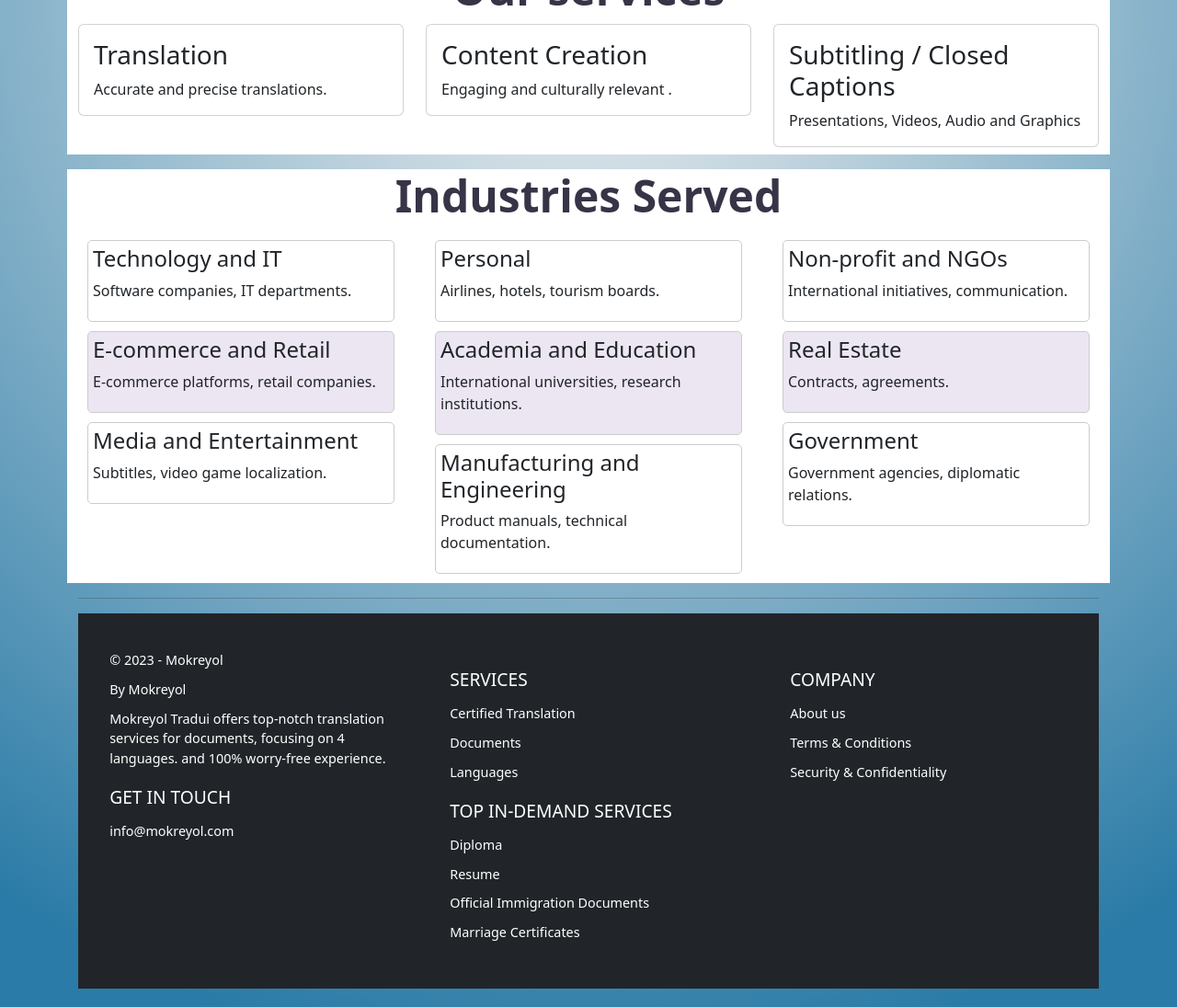
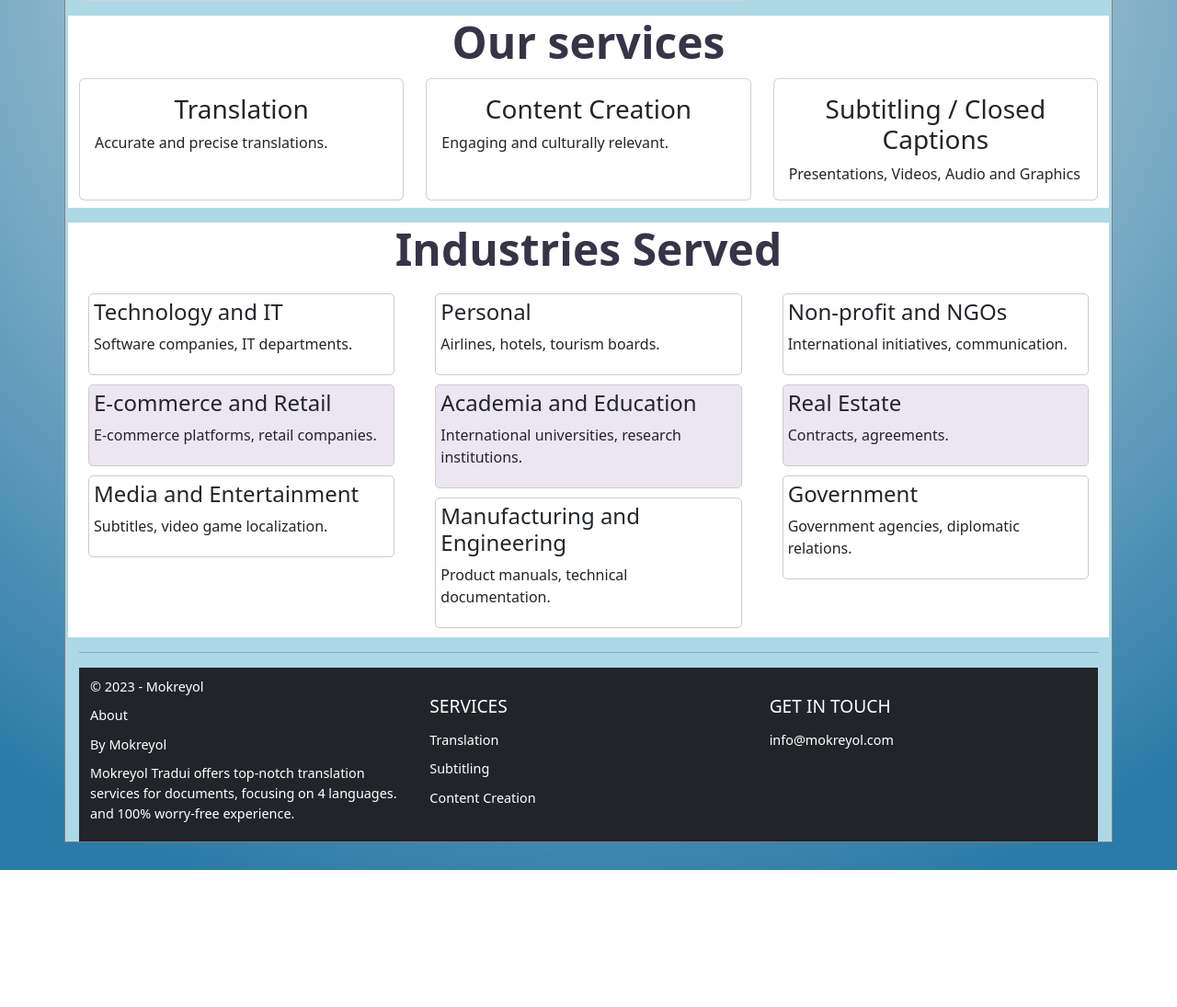
Before and after one commit to anditherobot/translationrequest, a Django app: page / in a window 1280 px wide. Shown: the part 1112-2207 px from the top of the page at 92% size. After the commit the page ends 2058 px from the top, so only its background shows below. Run offline with Django 3.2, Linux system fonts and the light colour scheme; some libraries are stand-ins or nearby versions.

Commit message:
styling progress, fixing card height, working, markup, new component, inclusiontags added

```diff
--- a/app/static/app/content/site.css
+++ b/app/static/app/content/site.css
@@ -1,6 +1,6 @@
 body {
     padding-top: 50px;
-    padding-bottom: 20px;
+    padding-bottom: 30px;
     background: rgb(240,240,240);
     background: -moz-radial-gradient(circle, rgba(240,240,240,1) 0%, rgba(42,123,167,1) 92%);
     background: -webkit-radial-gradient(circle, rgba(240,240,240,1) 0%, rgba(42,123,167,1) 92%);
@@ -10,6 +10,9 @@ body {
 
 /* Set padding to keep content from hitting the edges */
 .body-content {
+    background-color: lightblue;
+    border: 1px solid grey;
+    padding-top: 10px;
     padding-left: 15px;
     padding-right: 15px;
 }
--- a/app/templates/app/_languages.html
+++ b/app/templates/app/_languages.html
@@ -11,7 +11,7 @@
         text-align: center;
         border-radius: 0px;
         display: flex;
-        margin-top: 40px;
+        margin-top: 5px;
 
         border-radius: 10px;
     }
@@ -20,7 +20,7 @@
         display: flex;
         flex-direction: column;
         align-items: center;
-        margin-top: -80px;
+
         flex-grow: 1;
         padding: 5px;
 
--- a/app/templates/app/footer.html
+++ b/app/templates/app/footer.html
@@ -2,33 +2,25 @@
             <div class="row">
                 <div class="col-4">
                     <p>&copy; {{ year }} - Mokreyol</p>
-                    <p><a href="/"></a></p>
+                    <p><a href="/"> About</a></p>
                     <p>By Mokreyol</p>
                     <p>Mokreyol Tradui offers top-notch translation services for documents, focusing on 4 languages. and
                         100% worry-free experience.</p>
+
+                </div>
+                <div class="col-4">
+                    <h3>SERVICES</h3>
+                    <p><a href="#"> Translation</a></p>
+                    <p><a href="#/">Subtitling</a></p>
+                    <p><a href="#">Content Creation</a></p>
+
+                </div>
+                <div class="col-4">
                     <h3>GET IN TOUCH</h3>
                     <p><a href="mailto:info@formaltranslations.com">info@mokreyol.com</a></p>
                 </div>
-                <div class="col-4">
-                    <h3>SERVICES</h3>
-                    <p><a href="#">Certified Translation</a></p>
-                    <p><a href="#/">Documents</a></p>
-                    <p><a href="#">Languages</a></p>
-                    <h3>TOP IN-DEMAND SERVICES</h3>
-                    <p><a href="/documents/birth-certificate/">Diploma</a></p>
-                    <p><a href="/documents/passport/">Resume</a></p>
-                    <p><a href="/documents/id/">Official Immigration Documents</a></p>
-                    <p><a href="/documents/marriage-certificate/">Marriage Certificates</a></p>
 
-                </div>
 
-                <div class="col-4">
-                    <h3>COMPANY</h3>
-                    <p>About us</p>
-                    <p>Terms & Conditions</p>
-                    <p>Security & Confidentiality</p>
-
-                </div>
 
 
             </div>
@@ -37,7 +29,7 @@
 
 <style>
     footer {
-        padding: 20px 0;
+        padding: 10px 0;
         color: #fff;
         background-color: #333;
     }
@@ -50,11 +42,6 @@
         justify-content: space-between;
     }
 
-    footer .col-4 {
-        flex: 1 0 21%; /* This will make the columns responsive, taking 21% of the row width */
-        margin: 20px 2%; /* Some margin for spacing */
-        min-width: 200px; /* Minimum width of a column */
-    }
 
     footer h3 {
         margin-top: 20px;
--- a/app/templates/app/index.html
+++ b/app/templates/app/index.html
@@ -45,6 +45,7 @@
 {% include 'app/_jumbotron.html' %}
 
   {% language_cards %}
+  {% include 'app/servicesteps.html' %}
 
 <style>
     .info-container {
@@ -94,49 +95,30 @@
 </style>
 
 
-<div class="row ">
-    <div class="col-md-8">
-        <div class="info-container">
-            <div class="info-content">
-                <h3>Translate Your Document with Ease</h3>
-                <ul>
-                    <li>1. Upload your files to our platform.</li>
-                    <li>2. Make a secure online payment.</li>
-                    <li>3. Download the translated document.</li>
-                </ul>
-                <button class="btn btn-success mt-3">Start Translation</button>
-                <p>We prioritize your security and privacy. Your data is encrypted using SSL technology, and we do not store credit card information.</p>
-            </div>
-        </div>
-    </div>
-    <div class="col-md-4">
 
-        <img class="info-image img-fluid rounded" src="{% static 'app/images/3-steps.jpg' %}" height="633" alt="Mokreyol Image">
 
-    </div>
-</div>
 
 <section class="row mb-3 pb-2 mt-3 bg-white">
     <h2 class="text-center">Our services</h2>
 
-    <div class="col-md-4">
-        <div class="card box_1">
+    <div class="col-lg-4 d-flex">
+        <div class="card box_1 flex-fill">
             <div class="card-body">
                 <h3 class="card-title">Translation</h3>
                 <p class="card-text">Accurate and precise translations.</p>
             </div>
         </div>
     </div>
-    <div class="col-md-4">
-        <div class="card box_2">
+    <div class="col-lg-4 d-flex">
+        <div class="card box_2 flex-fill">
             <div class="card-body">
                 <h3 class="card-title">Content Creation</h3>
-                <p class="card-text">Engaging  and culturally relevant .</p>
+                <p class="card-text">Engaging and culturally relevant.</p>
             </div>
         </div>
     </div>
-    <div class="col-md-4">
-        <div class="card box_3">
+    <div class="col-lg-4 d-flex">
+        <div class="card box_3 flex-fill">
             <div class="card-body">
                 <h3 class="card-title">Subtitling / Closed Captions</h3>
                 <p class="card-text">Presentations, Videos, Audio and Graphics</p>
@@ -144,6 +126,7 @@
         </div>
     </div>
 </section>
+
 
 
 <div class="row bg-white">
--- a/app/templates/app/layout.html
+++ b/app/templates/app/layout.html
@@ -3,7 +3,7 @@
 <head>
     <meta charset="utf-8" />
     <meta name="viewport" content="width=device-width, initial-scale=1.0">
-    <title>{{ title }} | Translation Services</title>
+    <title>{{ title }} | Tradui</title>
     {% load static %}
     <link rel="stylesheet" type="text/css" href="{% static 'app/content/bootstrap.min.css' %}" />
     <link rel="stylesheet" type="text/css" href="{% static 'app/content/site.css' %}" />
--- a/app/templates/app/loginpartial.html
+++ b/app/templates/app/loginpartial.html
@@ -10,7 +10,7 @@
 {% else %}
 
 <ul class="nav navbar-nav navbar-right">
-    <li><a href="{% url 'login' %}">Log in</a></li>
+    <li class="nav-item btn btn-success"><a class="nav-link" href="{% url 'login' %}">Log in</a></li>
 </ul>
 
 {% endif %}
--- a/app/templates/app/navpartial.html
+++ b/app/templates/app/navpartial.html
@@ -16,33 +16,46 @@
                 <li class="nav-item"><a class="nav-link" href="{% url 'about' %}">About</a></li>
                 <li class="nav-item"><a class="nav-link" href="{% url 'contact' %}">Contact</a></li>
                 <li class="nav-item"><a class="nav-link" href="{% url 'faq' %}">FAQ</a></li>
+
+                {% include 'app/loginpartial.html' %}
             </ul>
-            {% include 'app/loginpartial.html' %}
+
         </div>
     </div>
 </nav>
 <style>
     .navbar {
-        background-color: blue;
+
+        height: 80px; /* Increased height */
     }
+
+    .navbar-collapse {
+
+        text-align: center;
+        color: white;
+        font-size:20px;
+    }
+
     .nav-item {
-        font-weight:bold;
+        font-weight: bold;
     }
-    .navbar-dark .navbar-toggler-icon {
-        background-color: pink;
-    }
+
 
     .navbar-brand {
         font-weight: bold;
+        color: white;
     }
 
-    .nav-link {
-        color: pink;
+    .nav-link{
+
+        color: white;
     }
 
-        .nav-link:hover {
-            color: white;
-        }
+
+    .nav-link:hover {
+        background-color: slategrey;
+        color: black;
+    }
 
     .logo {
         width: 40px;
--- /dev/null
+++ b/app/templates/app/servicesteps.html
@@ -0,0 +1,124 @@
+{% load static %}
+
+<div class="row ">
+    <div class="col-md-8">
+        <div class="card" style="min-height:380px;">
+            <div class="card-header bg-dark">
+                <h3 class="card-title">The Process</h3>
+                <ul class="nav nav-tabs bg-secondary card-header-tabs" data-bs-tabs="tabs">
+                    <li class="nav-item">
+                        <a class="nav-link active" aria-current="true" data-bs-toggle="tab" href="#translation">Translation</a>
+                    </li>
+                    <li class="nav-item">
+                        <a class="nav-link" data-bs-toggle="tab" href="#subtitle">Subtitle</a>
+                    </li>
+                    <li class="nav-item">
+                        <a class="nav-link" data-bs-toggle="tab" href="#content-gen">Content Generation</a>
+                    </li>
+                </ul>
+            </div>
+            <div class="card-body tab-content">
+                <div class="tab-pane active " id="translation">
+                    <h3>Translate Your Document with Ease</h3>
+                    <ul>
+                        <li>1. Upload your files to our platform.</li>
+                        <li>2. Make a secure online payment.</li>
+                        <li>3. Download the translated document.</li>
+                    </ul>
+                    <button class="btn btn-success mt-3">Start Translation</button>
+                    <p>We prioritize your security and privacy. Your data is encrypted using SSL technology, and we do not store credit card information.</p>
+                </div>
+                <div class="tab-pane " id="subtitle">
+                    <h3>Subtitle Services</h3>
+                    <ul>
+                        <li>1. Upload your video or audio file.</li>
+                        <li>2. Select the language and subtitle style.</li>
+                        <li>3. Receive your subtitled media.</li>
+                    </ul>
+                    <button class="btn btn-success mt-3">Add Subtitles</button>
+                    <p>Efficiently add subtitles to your multimedia content with our user-friendly process.</p>
+                </div>
+                <div class="tab-pane" id="content-gen">
+                    <h3>Create Content Easily</h3>
+                    <ul>
+                        <li>1. Choose a topic or subject.</li>
+                        <li>2. Select the media type (article, blog, video script, etc.).</li>
+                        <li>3. Choose the desired language and details.</li>
+                    </ul>
+                    <button class="btn btn-success mt-3">Generate Content</button>
+                    <p>Our content generation service helps you produce high-quality content efficiently for various mediums.</p>
+                </div>
+
+            </div>
+        </div>
+
+    </div>
+    <div class="col-md-4">
+
+        <div class="custom-info">
+            <img class="info-image img-fluid rounded" src="{% static 'app/images/3-steps.jpg' %}" alt="Mokreyol Image">
+        </div>
+    </div>
+</div>
+
+
+<style>
+
+    .custom-info {
+        height: 100%;
+        display: flex;
+        align-items: center;
+        justify-content: center;
+        min-height: 380px;
+    }
+
+    .info-image {
+        max-height: 100%;
+        max-width: 100%;
+    }
+
+    .card-title {
+        text-align: center;
+    }
+
+    .nav-tabs .nav-link {
+        color: white; /* Text color for inactive tabs */
+        background-color: transparent; /* Background color for inactive tabs */
+        border-color: #dee2e6; /* Border color for inactive tabs */
+    }
+
+        .nav-tabs .nav-link:hover {
+            color: #000; /* Text color on hover */
+            background-color: #ece6f2; /* Background color on hover */
+            border-color: #e2e6ea; /* Border color on hover */
+        }
+
+        .nav-tabs .nav-link.active {
+            color: #000; /* Text color for active tab */
+            background-color: #f8f9fa; /* Background color for active tab */
+            border-color: #f8f9fa; /* Border color for active tab */
+        }
+</style>
+<script>
+    document.addEventListener('DOMContentLoaded', function () {
+        var tabs = document.querySelectorAll('.nav-tabs a');
+        var customInfo = document.querySelector('.custom-info');
+
+        tabs.forEach(function (tab) {
+            tab.addEventListener('click', function () {
+                var activeTab = tab.getAttribute('href');
+                var customContent = '';
+
+                if (activeTab === '#translation') {
+                    customContent = '<img class="info-image img-fluid rounded" src="{% static 'app/images/3-steps.jpg' %}" height="633" alt="Mokreyol Image">';
+                } else if (activeTab === '#subtitle') {
+                    customContent = '<img class="info-image img-fluid rounded" src="{% static 'app/images/subtitling.png' %}" height="633" alt="Other Image">';
+                } else if (activeTab === '#content-gen') {
+                    customContent = '<img class="info-image img-fluid rounded" src="{% static 'app/images/content-gen.jpg' %}" height="633" alt="Another Image">';
+                }
+
+                customInfo.innerHTML = customContent;
+            });
+        });
+    });
+</script>
```
Also changed, not shown: 1 other file.
